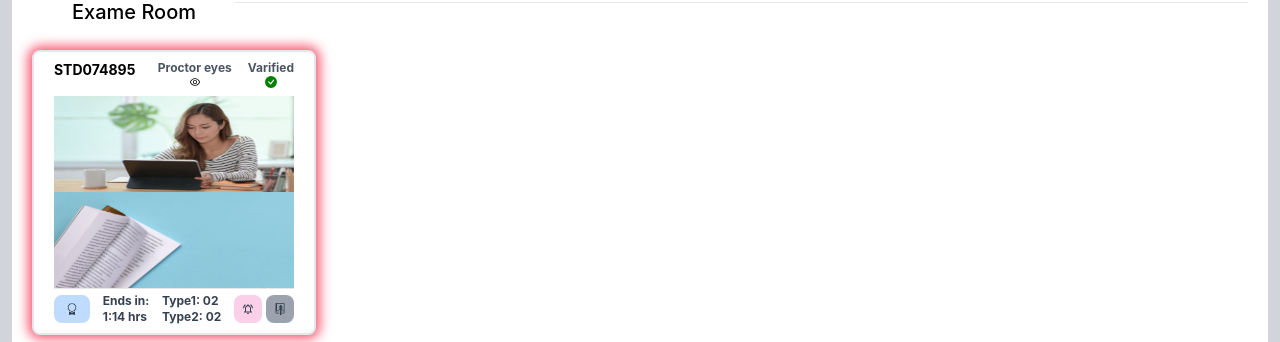
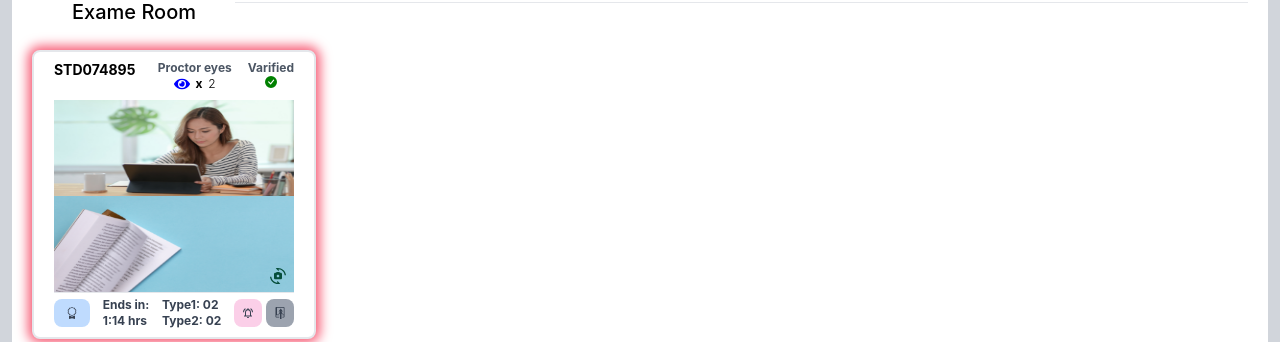
Before and after one commit to shahsawar92/proctorwebsite, a React (Create React App) app: page /home in a window 1280 px wide. Shown: the part 198-540 px from the top of the page. Built offline with nearby package versions, Linux system fonts and the light colour scheme.

Commit message:
added upload photo icon

```diff
--- a/src/Components/Home/Components/model.js
+++ b/src/Components/Home/Components/model.js
@@ -7,9 +7,9 @@ export default function Index({setshowModal}) {
     <>
         <>
           <div
-            className="justify-center items-center  flex overflow-x-hidden overflow-y-auto fixed inset-0 z-50 outline-none focus:outline-none"
+            className="  flex justify-center  items-center  overflow-x-hidden overflow-y-auto fixed inset-0 z-50 outline-none focus:outline-none"
           >
-            <div className="relative w-auto 2xl:my-6 md:my-2 mx-auto ">
+            <div className="relative w-auto  2xl:my-6 md:my-2 mx-auto ">
               {/*content*/}
               <div className="border-0 rounded-lg shadow-lg relative flex flex-col w-full bg-white outline-none focus:outline-none">
                 {/*header*/}
--- a/src/Components/Home/Components/newcard.js
+++ b/src/Components/Home/Components/newcard.js
@@ -1,8 +1,9 @@
 import React from 'react'
 import {BsAward,BsFillCheckCircleFill} from 'react-icons/bs'
-import {MdOutlineNotificationsActive} from 'react-icons/md'
+import {MdCameraswitch, MdOutlineNotificationsActive} from 'react-icons/md'
 import {GoRepoForcePush} from 'react-icons/go'
-import {AiOutlineEye} from 'react-icons/ai'
+import {FaEye} from 'react-icons/fa'
+
 import '../style.css'
 import book from '../../../images/book.png'
 import profile from '../../../images/profile.png'
@@ -18,7 +19,10 @@ export default function Card2() {
                     <div className='flex '>
 
                         <div className=' text-gray-600 font-bold text-xs flex flex-col mr-4'> <div>Proctor eyes</div>
-                         <div className='text-black self-center'> <AiOutlineEye  /></div>
+                         <div className='text-black flex flex-row self-center'>
+                         <FaEye size={16} color='blue'  /> &nbsp;{' x '}&nbsp;
+                         <div className='font-light ' style={{fontSize:0.2-'rem'}}>  2 </div>
+                         </div>
                         </div>
 
                         <div className='text-gray-600 font-bold text-xs flex flex-col'>
@@ -31,6 +35,7 @@ export default function Card2() {
                 <div className="relative flex flex-col">
                     <img  className='h-24 w-full self-center ' src={profile} alt="profile" />
                     <img className='h-24 w-full  self-center' src={book} alt="books" />
+                    <div className='place-self-end py-2 -mt-8 pr-2 text-green-900 '><MdCameraswitch /></div>
                 </div>
 
 
```
